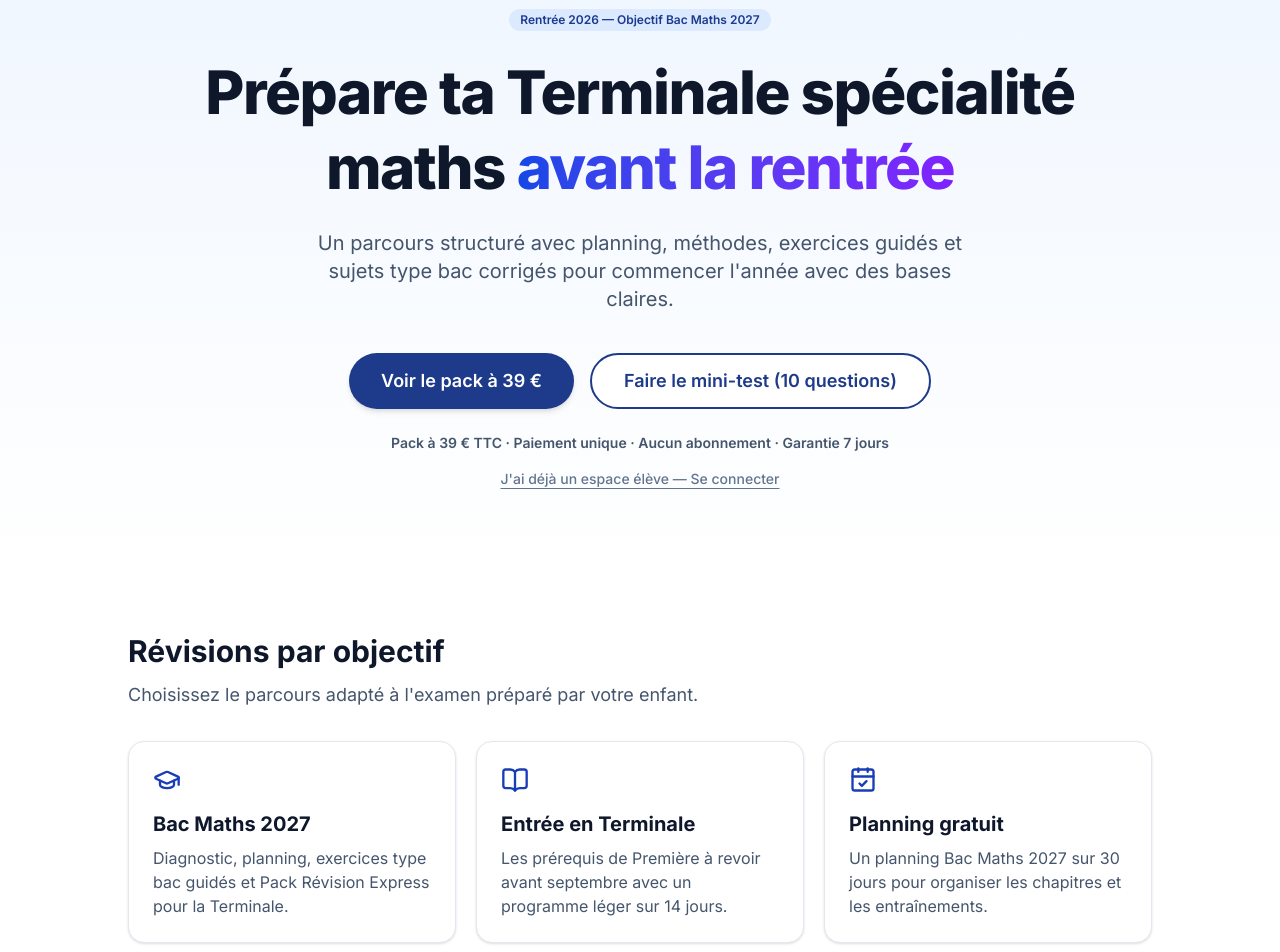
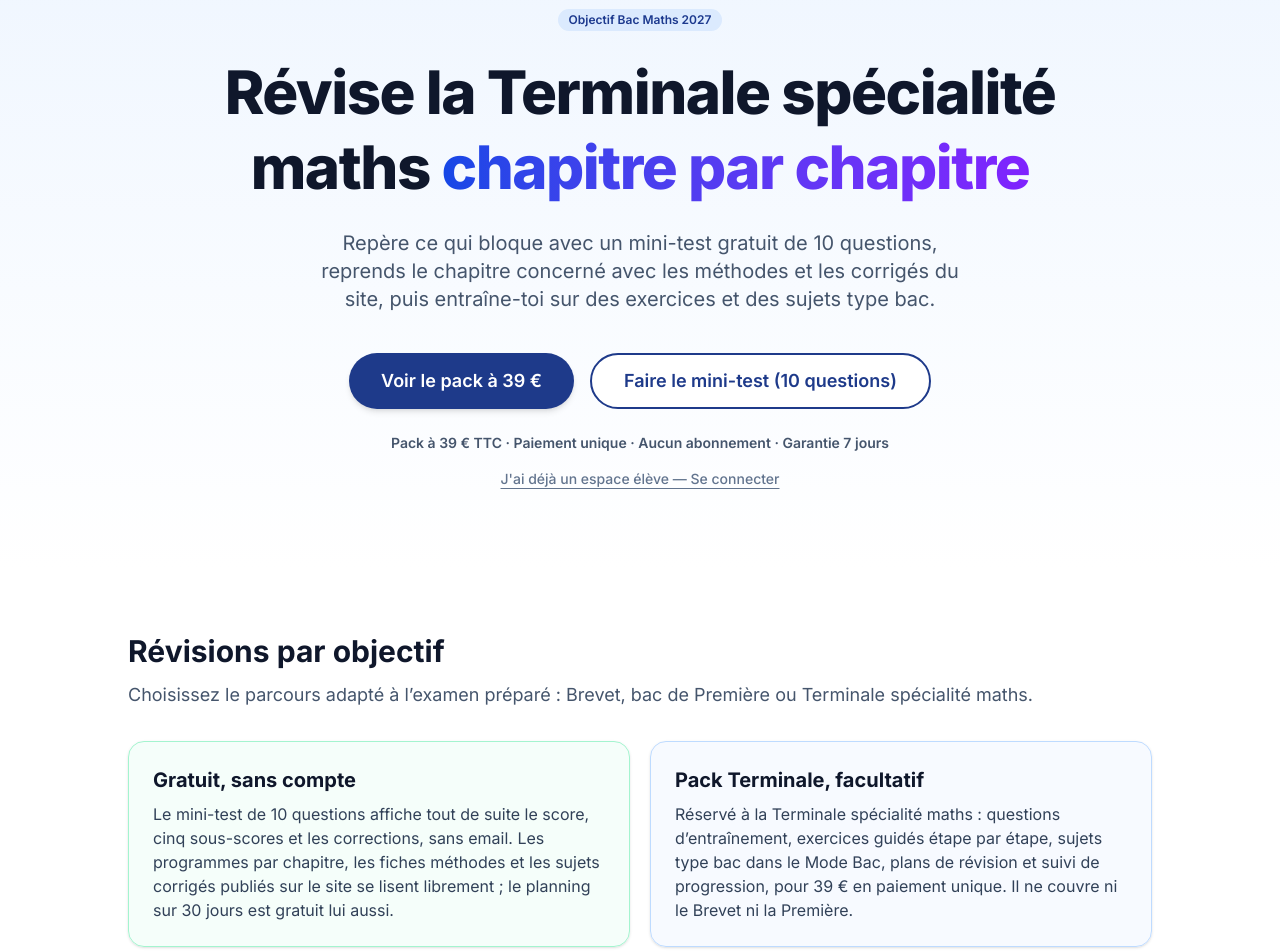
Before and after one commit to amokraneharrache-cloud/matheria, a Next.js app: page / in a window 1280 px wide. Shown: the part 200-1152 px from the top of the page. Built offline with nearby package versions, Linux system fonts and the light colour scheme; no server answers.

Commit message:
content: align homepage with the ongoing school year
Co-Authored-By: Claude Opus 5.5 <noreply@anthropic.com>

```diff
--- a/src/app/page.tsx
+++ b/src/app/page.tsx
@@ -20,14 +20,14 @@ export const metadata: Metadata = {
     absolute: "SprintMaths | Réviser le brevet et le bac de maths",
   },
   description:
-    "SprintMaths aide les élèves à réviser les maths avec des exercices ciblés, un programme par chapitre, un plan de révision et un suivi de progression.",
+    "Réviser les maths du brevet au bac : mini-test gratuit de 10 questions, méthodes et exercices par chapitre, pack d'entraînement Terminale en option.",
   alternates: {
     canonical: absoluteUrl("/"),
   },
   openGraph: {
     title: "SprintMaths | Réviser le brevet et le bac de maths",
     description:
-      "Exercices ciblés, plan de révision, programme par chapitre et progression pour préparer le brevet, le bac de Première et le bac Terminale.",
+      "Mini-test gratuit, méthodes, exercices ciblés et programme par chapitre pour préparer le brevet, le bac de Première et le bac Terminale, avec un pack d'entraînement Terminale en option.",
     url: absoluteUrl("/"),
     siteName: SITE_NAME,
     locale: "fr_FR",
@@ -83,15 +83,16 @@ export default function Home() {
         <section className="px-4 py-20 text-center bg-gradient-to-b from-blue-50 to-white">
           <div className="container mx-auto max-w-4xl">
             <div className="inline-flex items-center rounded-full border px-2.5 py-0.5 text-xs font-semibold transition-colors focus:outline-none focus:ring-2 focus:ring-ring focus:ring-offset-2 border-transparent bg-blue-100 text-blue-900 mb-6">
-              Rentrée 2026 — Objectif Bac Maths 2027
+              Objectif Bac Maths 2027
             </div>
             <h1 className="text-4xl sm:text-5xl md:text-6xl font-extrabold text-slate-900 tracking-tight mb-6 leading-tight">
-              Prépare ta Terminale spécialité maths <span className="text-transparent bg-clip-text bg-gradient-to-r from-blue-700 to-violet-600">avant la rentrée</span>
+              Révise la Terminale spécialité maths <span className="text-transparent bg-clip-text bg-gradient-to-r from-blue-700 to-violet-600">chapitre par chapitre</span>
             </h1>
             <p className="text-lg sm:text-xl text-slate-600 mb-10 max-w-2xl mx-auto">
-              Un parcours structuré avec planning, méthodes, exercices guidés
-              et sujets type bac corrigés pour commencer l&apos;année avec des
-              bases claires.
+              Repère ce qui bloque avec un mini-test gratuit de 10 questions,
+              reprends le chapitre concerné avec les méthodes et les corrigés
+              du site, puis entraîne-toi sur des exercices et des sujets type
+              bac.
             </p>
             <div className="flex flex-col sm:flex-row justify-center gap-4 mb-6">
               <TrackedLink
@@ -140,8 +141,35 @@ export default function Home() {
             <div className="mb-8">
               <h2 className="text-3xl font-bold text-slate-900">Révisions par objectif</h2>
               <p className="mt-3 text-slate-600 text-lg">
-                Choisissez le parcours adapté à l&apos;examen préparé par votre enfant.
+                Choisissez le parcours adapté à l’examen préparé : Brevet, bac
+                de Première ou Terminale spécialité maths.
               </p>
+            </div>
+            <div className="mb-8 grid gap-5 md:grid-cols-2">
+              <Card className="border-emerald-200 bg-emerald-50/50">
+                <CardContent className="p-6">
+                  <h3 className="text-xl font-bold text-slate-900">Gratuit, sans compte</h3>
+                  <p className="mt-2 text-slate-700">
+                    Le mini-test de 10 questions affiche tout de suite le
+                    score, cinq sous-scores et les corrections, sans email.
+                    Les programmes par chapitre, les fiches méthodes et les
+                    sujets corrigés publiés sur le site se lisent librement ;
+                    le planning sur 30 jours est gratuit lui aussi.
+                  </p>
+                </CardContent>
+              </Card>
+              <Card className="border-blue-200 bg-blue-50/50">
+                <CardContent className="p-6">
+                  <h3 className="text-xl font-bold text-slate-900">Pack Terminale, facultatif</h3>
+                  <p className="mt-2 text-slate-700">
+                    Réservé à la Terminale spécialité maths : questions
+                    d’entraînement, exercices guidés étape par étape, sujets
+                    type bac dans le Mode Bac, plans de révision et suivi de
+                    progression, pour {PACK_REVISION_EXPRESS_PRICE} € en
+                    paiement unique. Il ne couvre ni le Brevet ni la Première.
+                  </p>
+                </CardContent>
+              </Card>
             </div>
             <div className="grid gap-5 md:grid-cols-2 lg:grid-cols-3">
               {[
@@ -154,8 +182,8 @@ export default function Home() {
                 {
                   href: "/preparer-entree-terminale-specialite-maths",
                   icon: BookOpen,
-                  title: "Entrée en Terminale",
-                  text: "Les prérequis de Première à revoir avant septembre avec un programme léger sur 14 jours.",
+                  title: "Prérequis pour la Terminale",
+                  text: "Les bases de Première à reprendre quand un chapitre de Terminale bloque en cours d'année, avec un programme de remise à niveau sur 14 jours.",
                 },
                 {
                   href: "/planning-revision-bac-maths",
```
